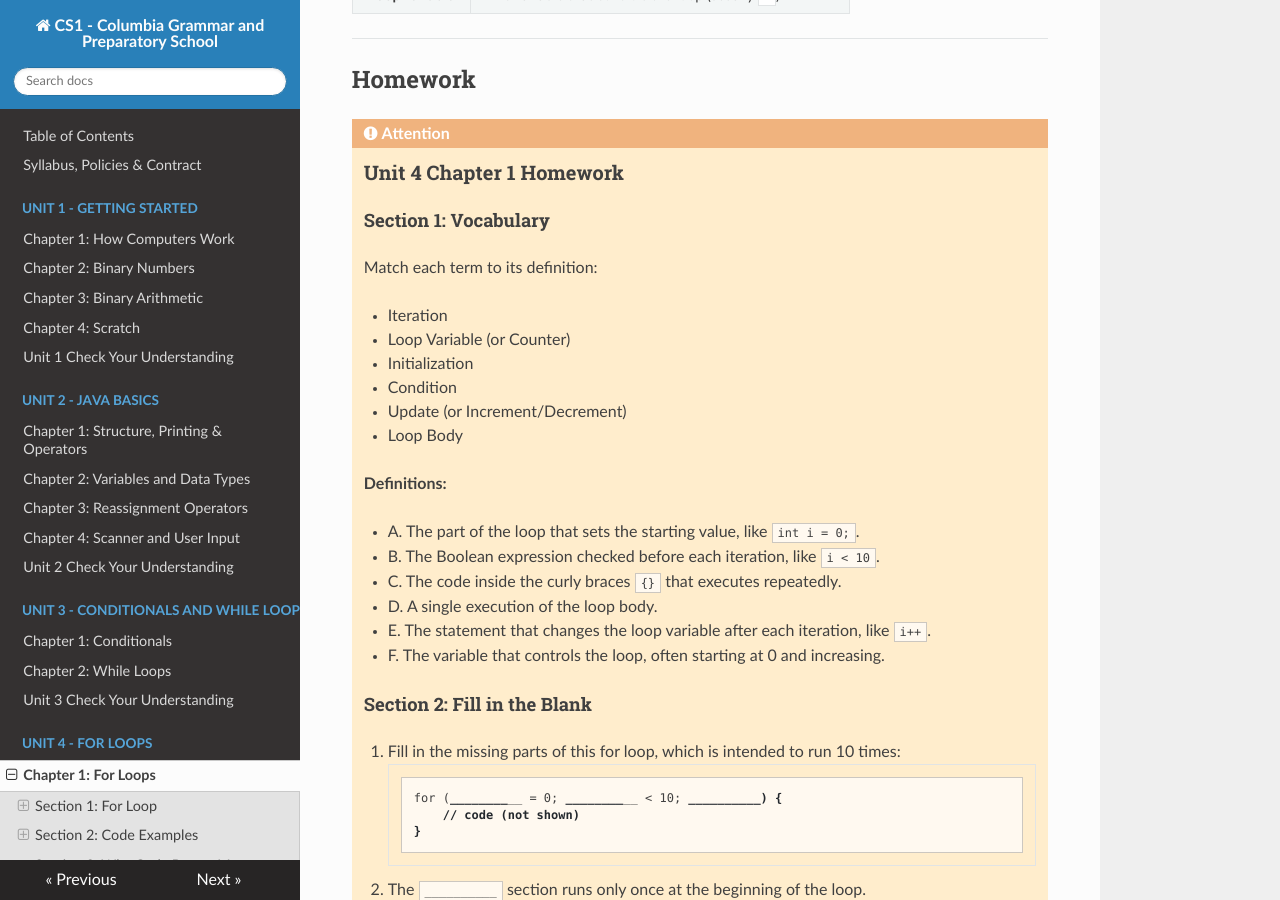
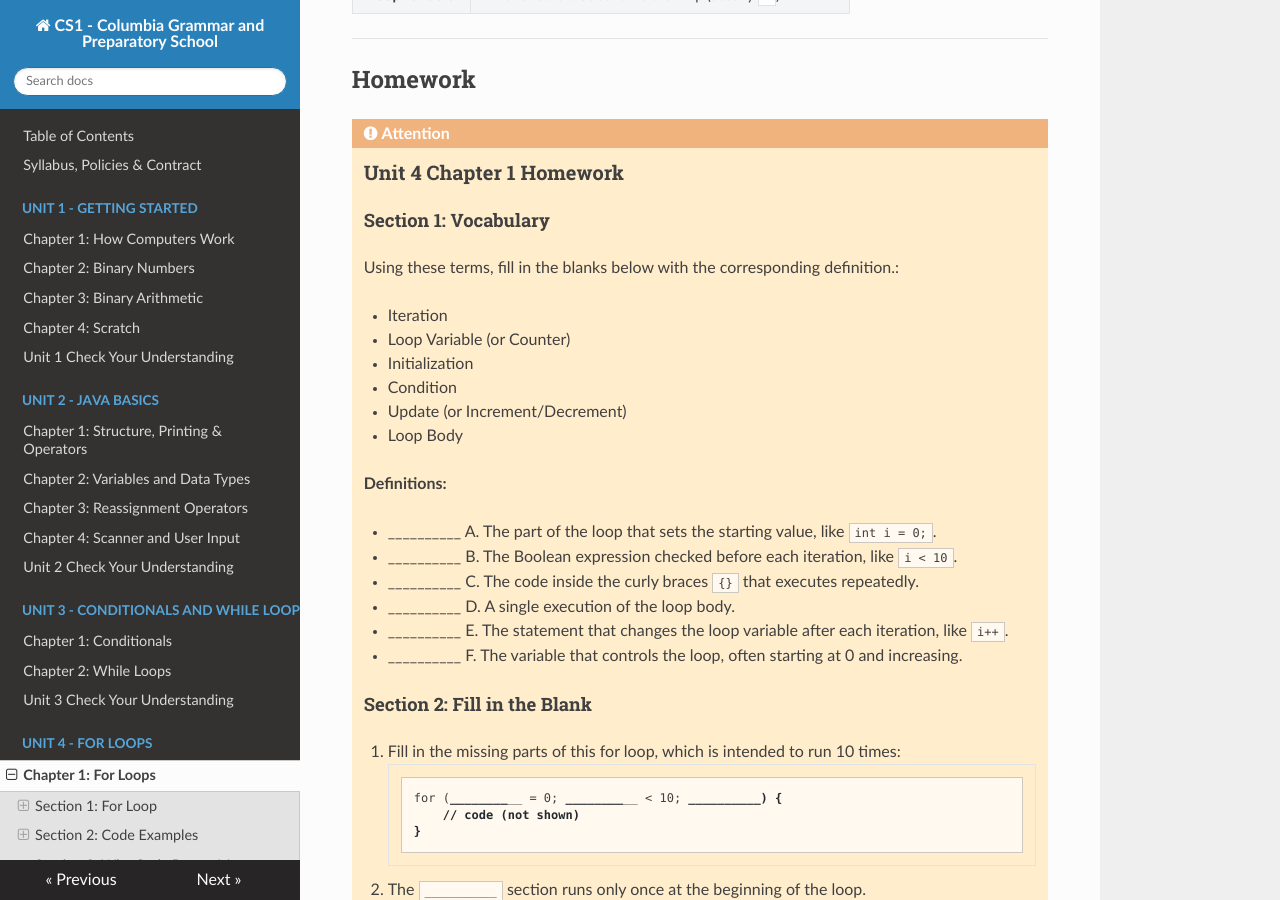
Before and after one commit to kjergens/cs1-site, an MkDocs documentation site: the page built from docs/unit4/notes_01_for_loops.md, in a window 1280 px wide and 900 px high, scrolled down 3439 px. Built offline with MkDocs 1.6.1, drawn with Linux system fonts in a browser that asks for light colours; nearby versions of some CDN libraries; some of the changed text lies outside the part shown.

Commit message:
reword HW

```diff
--- a/docs/unit4/notes_01_for_loops.md
+++ b/docs/unit4/notes_01_for_loops.md
@@ -129,7 +129,7 @@ Always use curly braces. Omitting them is a common source of bugs.
 
     #### Section 1: Vocabulary
 
-    Match each term to its definition:
+    Using these terms, fill in the blanks below with the corresponding definition.:
 
     - Iteration
     - Loop Variable (or Counter)
@@ -140,12 +140,12 @@ Always use curly braces. Omitting them is a common source of bugs.
 
     **Definitions:**
 
-    - A. The part of the loop that sets the starting value, like `int i = 0;`.
-    - B. The Boolean expression checked before each iteration, like `i < 10`.
-    - C. The code inside the curly braces `{}` that executes repeatedly.
-    - D. A single execution of the loop body.
-    - E. The statement that changes the loop variable after each iteration, like `i++`.
-    - F. The variable that controls the loop, often starting at 0 and increasing.
+    - __________ A. The part of the loop that sets the starting value, like `int i = 0;`.
+    - __________ B. The Boolean expression checked before each iteration, like `i < 10`.
+    - __________ C. The code inside the curly braces `{}` that executes repeatedly.
+    - __________ D. A single execution of the loop body.
+    - __________ E. The statement that changes the loop variable after each iteration, like `i++`.
+    - __________ F. The variable that controls the loop, often starting at 0 and increasing.
 
     #### Section 2: Fill in the Blank
 
```
Also changed, not shown: other parts of docs/unit4/notes_01_for_loops.md (+1 -1 lines).
